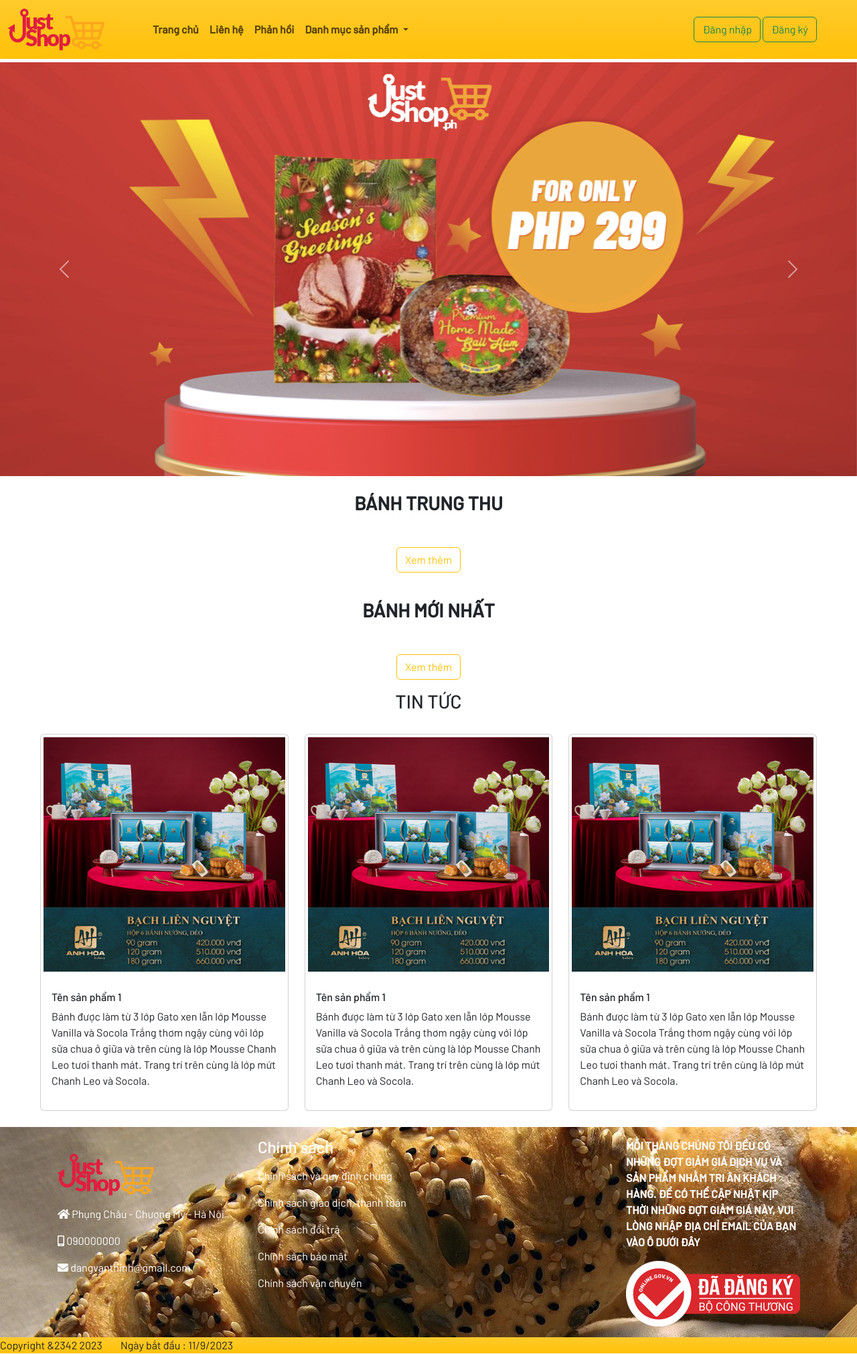
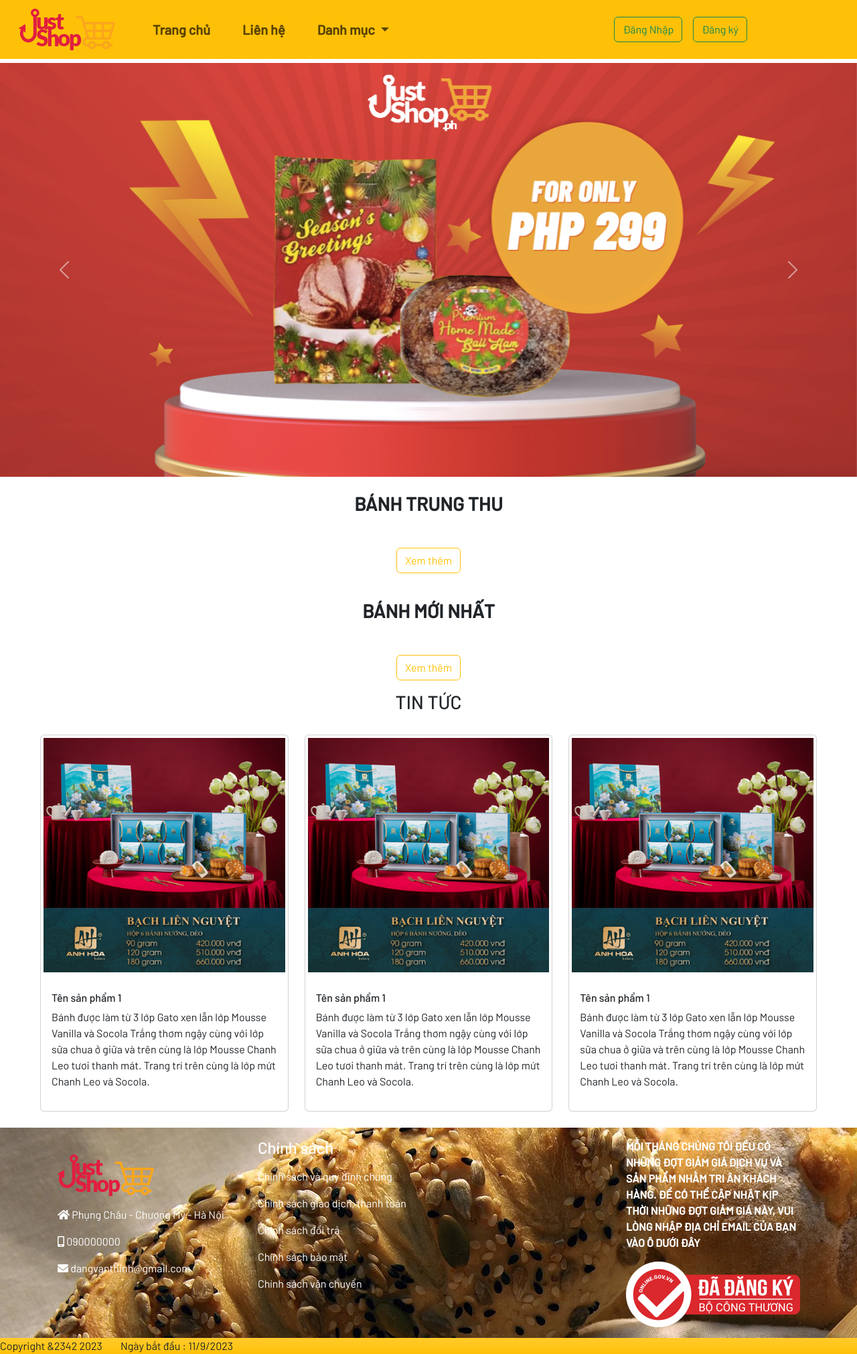
Before and after one commit to dang-van-thinh/WebCake, a PHP site: page /controller/index.php in a window 1280 px wide. Shown: the whole page at 67% size. Run offline with PHP 8.4, Linux system fonts and the light colour scheme; data that the repository does not hold is empty; some web fonts are replaced.

Commit message:
update first time all

```diff
--- a/controller/AdminController.php
+++ b/controller/AdminController.php
@@ -182,6 +182,7 @@ if(isset($_GET['ad'])){
         break;
         // danh mục hàng hóa
         case 'addloaihang':
+
             include '../view/admin/loai-hang/addloaihang.php';
         break;
         case 'dsloaihang':
--- a/controller/index.php
+++ b/controller/index.php
@@ -45,7 +45,16 @@ if(isset($_GET['act'])){
             include '../view/client/hanghoa_loai.php';
         break;
         case 'chitiet':
+            if(isset($_GET['id']) && (isset($_GET['idloai']))){
+                $idhh = $_GET['id'];
+                $idloai = $_GET['idloai'];
+            }
+            $top4 = getBanhTop4($idloai);
+            $onehh = getOneHangHoa($idhh);
             include '../view/client/chitietsanpham.php';
+        break;
+        case 'chitietkh':
+            include '../view/client/chitietkhachhang.php';
         break;
         case 'login':
             header('location: ../view/client/login.php');
--- a/view/assets/css/customize.css
+++ b/view/assets/css/customize.css
@@ -2,7 +2,7 @@
     font-family: Barlow;
 }
 .margin_top{
-    margin-top: 93px;
+    margin-top: 4rem;
 }
 .img_product{
     width: 100%;
--- /dev/null
+++ b/view/client/chitietkhachhang.php
@@ -0,0 +1,3 @@
+<div class="margin_top">
+
+</div>
--- a/view/client/component/header.php
+++ b/view/client/component/header.php
@@ -1,14 +1,119 @@
 <!-- header -->
 <div class="fixed-top fw-bold">
-                <nav class="navbar navbar-expand-lg bg-warning bg-gradient mb-5">
+    <nav class="navbar navbar-expand-lg bg-warning">
       <div class="container-fluid">
-                        <div class="navbar-brand">
-                            <a href="?act=home">
-                                <img src="../view/assets/img/customize/just-shop-logo.png" alt="Logo">
+        <a class="navbar-brand px-3" href="?act=home">
+            <img src="../view/assets/img/customize/just-shop-logo.png" alt="">
         </a>
+        <button class="navbar-toggler" type="button" data-bs-toggle="collapse" data-bs-target="#navbarTogglerDemo02" aria-controls="navbarTogglerDemo02" aria-expanded="false" aria-label="Toggle navigation">
+          <span class="navbar-toggler-icon"></span>
+        </button>
+        <div class="collapse navbar-collapse" id="navbarTogglerDemo02">
+          <ul class="navbar-nav me-auto mb-2 fs-5 mb-lg-0">
+            <li class="nav-item mx-3">
+              <a class="nav-link" aria-current="page" href="?act=home">Trang chủ</a>
+            </li>
+            <li class="nav-item mx-3">
+              <a class="nav-link" href="#">Liên hệ</a>
+            </li>
+            <li class="nav-item dropdown mx-3">
+                <a class="nav-link dropdown-toggle" href="#" role="button" data-bs-toggle="dropdown" aria-expanded="false">
+                    Danh mục
+                </a>
+                <ul class="dropdown-menu">
+                    <?php foreach($loai as $key=>$item):?>
+                        <li class="fs-6">
+                            <a class="dropdown-item" href="?act=loaihh&iddm=<?=$item['ma_loai']?>"><?=$item['ten_loai']?></a>
+                        </li>
+                    <?php endforeach?>
+                </ul>
+            </li>
+
+          </ul>
+          <div class="d-flex mx-5">
+    <?php if(isset($_SESSION['email']) && (isset($_SESSION['password'])) && (isset($_SESSION['img']))):?>
+            <ul class="navbar-nav me-5 px-5">
+                <li class="nav-item">
+                    <div class="my-2">
+                    <form action="" method="post" class="input-group">
+                        <button name="" type="submit" class="btn btn-dark"><i class="fas fa-search"></i></button>
+                        <input type="text" name="" id="" class="form-control" placeholder="Tìm kiếm">
+                    </form>
                     </div>
-                        <div class="collapse navbar-collapse" id="navbarNavDropdown">
-                            <ul class="navbar-nav px-5">
+                </li>
+                <li class="nav-item">
+                    <a class="nav-link" href="?act=cart" >
+                        <div class="btn btn-outline-success">
+                            <i class="fas fa-shopping-cart"></i>
+                            <span id="numberCart"></span>
+                        </div>
+                    </a>
+                </li>
+                <li class="nav-item dropdown">
+                    <a class="nav-link dropdown-toggle" href="#" role="button" data-bs-toggle="dropdown" aria-expanded="false">
+                        <?php if($_SESSION['img'] == ""):?>
+                            <img src="../view/assets/img/customize/avatar-macdinh.webp" alt="" class="img_user">
+                        <?php else:?>
+                            <img src="<?= $_SESSION['img']?>" alt="" class="img_user">
+                        <?php endif?>
+
+                    </a>
+                    <ul class="dropdown-menu">
+                        <li>
+                            <a class="dropdown-item" href="?act=chitietkh">Thông tin
+                                <span class="ms-5 text-success"><i class="fas fa-info"></i></span>
+                            </a>
+                        </li>
+                        <li>
+                            <a class="dropdown-item" href="#">Cài đặt
+                                <span class="ms-5"></span>
+                            </a>
+                        </li>
+                        <li><hr class="dropdown-divider"></li>
+                        <li>
+                            <a class="dropdown-item" onclick="return confirm('Bạn có muốn đăng xuất ?')" href="LoginController.php?logout">Đăng xuất
+                                <span class="ms-5 text-danger"><i class="fas fa-sign-out-alt"></i></span>
+                            </a>
+                        </li>
+                    </ul>
+                </li>
+            </ul>
+        <?php else:?>
+            <!-- login success -->
+            <ul class="navbar-nav me-5 px-5">
+                <li class="nav-item">
+                    <a class="nav-link" href="?act=login" >
+                        <div class="btn btn-outline-success">
+                            <span>Đăng Nhập</span>
+                        </div>
+                    </a>
+                </li>
+                <li class="nav-item">
+                    <a class="nav-link" href="?act=register" >
+                        <div class="btn btn-outline-success">
+                            <span>Đăng ký</span>
+                        </div>
+                    </a>
+                </li>
+            </ul>
+            <!--end login success -->
+            <?php endif ?>
+          </div>
+        </div>
+      </div>
+    </nav>
+</div>
+
+
+
+
+                <div class="offcanvas-header">
+                    <h5 class="offcanvas-title" id="offcanvasNavbarLabel">Offcanvas</h5>
+                    <button type="button" class="btn-close" data-bs-dismiss="offcanvas" aria-label="Close"></button>
+                </div>
+                <div class="offcanvas-body">
+                    <div class=" collapse navbar-collapse" id="navbarNavDropdown">
+                        <ul class="navbar-nav px-5 nav navbar-brand">
                             <li class="nav-item">
                                 <a class="nav-link" aria-current="page" href="?act=home">Trang chủ</a>
                             </li>
@@ -32,53 +137,7 @@
                             </li>
                         </ul>
                     </div>
-                        <!-- login -->
-                       <div class="me-5">
-                        <?php
-                            if(isset($_SESSION['email']) && isset($_SESSION['password']) && isset($_SESSION['role'])): ?>
-                                <div class="d-flex">
-                                    <form action="" method="post" class="btn-group">
-                                        <label for=""><button type="submit" class="btn btn-outline-dark"><i class="fas fa-search"></i></button></label>
-                                        <input type="text" placeholder="Tìm kiếm..." class="form-control">
-                                    </form>
-                                    <div class="">
-                                        <a href="?act=cart" class="btn btn-outline-success px-4 mx-4">
-                                            <i class="fas fa-shopping-cart"></i>
-                                            <span id="numberCart"></span>
-                                        </a>
                 </div>
-                                    <div class="dropdown me-5">
-                                    <a href="#" class="dropdown-toggle" data-bs-toggle="dropdown" aria-expanded="false">
-                                        <?php if( $_SESSION['img'] !=""):?>
-                                            <img src="<?= $_SESSION['img']?>" alt="anhkhachhang" class="img_user">
-                                            <?php else :?>
-                                                <img src="../view/assets/img/customize/avatar-macdinh.webp" alt="anhkhachhang" class="img_user">
-                                            <?php endif?>
-                                        </a>
-                                        <ul class="dropdown-menu">
-                                            <li class="dropdown-item">
-                                                <a href="#" class="nav-link">Thông tin</a>
-                                            </li>
-                                            <li class="dropdown-item">
-                                                <a class="nav-link" href="LoginController.php?logout" onclick="return confirm('Bạn có chắc muốn đăng xuất ?')">Đăng xuất</a>
-                                            </li>
-                                            <li class="dropdown-item">
-                                                <a class="nav-link" href="#">Something</a>
-                                            </li>
-                                        </ul>
-                                    </div>
-                                </div>
-                            <?php else: ?>
-                                <div>
-                                    <a href="index.php?act=login" class="btn btn-outline-success">Đăng nhập</a>
-                                    <a href="?act=register" class="btn btn-outline-success">Đăng ký</a>
-                                </div>
-                            <?php endif ?>
 
-                             <!-- alet toast -->
 
             </div>
-
-                    </div>
-                </nav>
-            </div>
--- a/view/client/hanghoa_loai.php
+++ b/view/client/hanghoa_loai.php
@@ -20,7 +20,7 @@
         <div class="col-md-3 col-sm-4">
             <div class="card my-4 product-item">
                 <div class="img_hover p-1">
-                    <a href="#">
+                    <a href="?act=chitiet&id=<?=$item['ma_hh']?>&idloai=<?= $item['ma_loai']?>">
                         <img src="<?=$item['anh']?>" alt="" class="img_product">
                     </a>
                     <input type="hidden" name="" id="idHangHoa" value="<?=$item['ma_hh']?>">
--- a/view/client/home.php
+++ b/view/client/home.php
@@ -34,7 +34,7 @@
             <div class="col-md-3 col-sm-4">
                 <div class="card my-4 product-item" id="">
                     <div class="img_hover p-1">
-                        <a href="#">
+                        <a href="?act=chitiet&id=<?=$item['ma_hh']?>&idloai=<?= $item['ma_loai']?>">
                             <img src="<?=$item['anh']?>" alt="" class="img_product" id="imgProduct">
                         </a>
                         <input type="hidden" name="" id="idHangHoa" value="<?=$item['ma_hh']?>">
@@ -73,7 +73,7 @@
             <div class="col-md-3 col-sm-4">
                 <div class="card my-4 product-item" >
                     <div class="img_hover p-1">
-                        <a href="#">
+                        <a href="?act=chitiet&id=<?=$item['ma_hh']?>&idloai=<?= $item['ma_loai']?>">
                             <img src="<?=$item['anh']?>" alt="" class="img_product">
                         </a>
                         <input type="hidden" name="" id="idHangHoa" value="<?=$item['ma_hh']?>">
```
Also changed, not shown: model/GetData.php (+35 -0 lines), view/admin/loai-hang/dsloaihang.php (+12 -5 lines), view/client/chitietsanpham.php (+20 -11 lines), upload/san-pham/avatar-ic-1.webp (added), upload/san-pham/avatar-man-1.webp (added), upload/san-pham/avatar-mini-1.jpg (added), view/assets/img/customize/avatar-ic-1.webp (added), view/assets/img/customize/avatar-man-1.webp (added), view/assets/img/customize/avatar-mini-1.jpg (added). Lines whose indentation alone changed are shown as unchanged.
